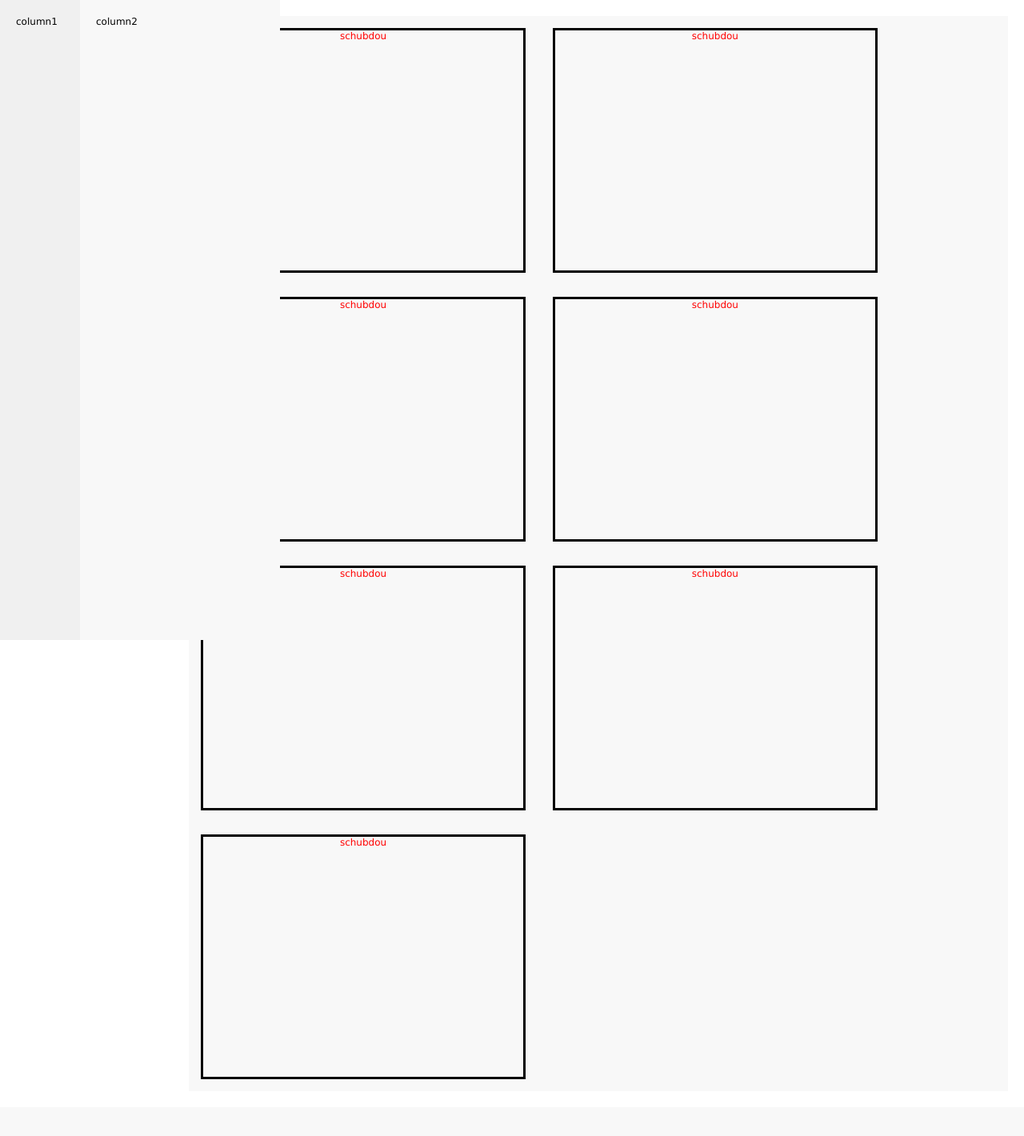
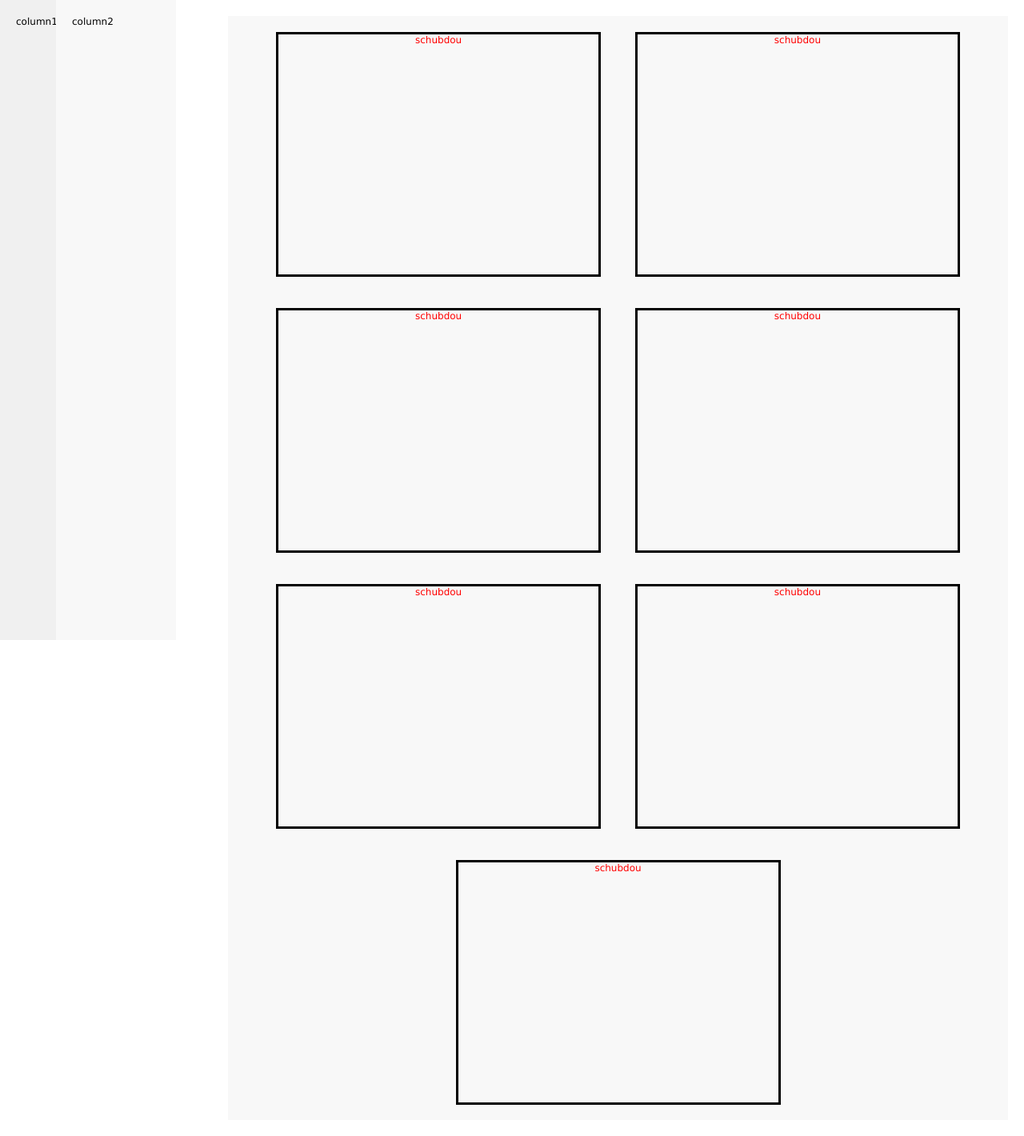
Before and after one commit to leonbattista/arkiwidjango, a Django app: page / in a window 1280 px wide. Shown: the whole page at 80% size. Before the commit the page ends 1349 px from the top, so only its background shows below. Run offline with Django 3.2, Linux system fonts and the light colour scheme; parts of the project's set-up code (start-up, migrations or seed data) failed here and were passed over; some libraries are stand-ins or nearby versions.

Commit message:
continuing on playing js css

```diff
--- a/app/static/app/css/style.css
+++ b/app/static/app/css/style.css
@@ -29,7 +29,6 @@ position: fixed;
 top:0px;
 bottom:0px;
 left:0px;
-width:100px;
 background:#F0F0F0;
 }
 
@@ -42,9 +41,7 @@ position: fixed;
 top:0px;
 bottom:0px;
 left:100px;
-width:250px;
 display: inline-block;
-margin-right:20px;
 background:#F8F8F8;
 }
 
@@ -56,15 +53,15 @@ margin:20px;
 color:red;
 float:right;
 margin:20px;
-width:80%; /* to change with javascript */
 background:#F8F8F8;
+text-align: center;
 }
 
-#column3 p {
+.project {
 border: solid black;
 display: inline-block;
 text-align: center;
-min-width:400px;
+width:400px;
 height:300px;
-margin:15px;
+margin:2%;
 }
--- /dev/null
+++ b/app/static/app/js/style.js
@@ -0,0 +1,45 @@
+//////////////////////////////// -- dynamic styles -- ///////////////////////////////////
+//get $scope of window width and change the width of a specific #id
+function elementWidth($scope) {
+
+    console.log("Window Width " + window.innerWidth);
+    console.log("Images per line " + Math.floor(window.innerWidth/400));
+
+    var
+    Elemcolumn1 = document.getElementById('column1'),
+    Elemcolumn2 = document.getElementById('column2'),
+    Elemcolumn3 = document.getElementById('column3'),
+
+    scopeElemcolumn1 = angular.element(Elemcolumn1).scope();
+    //scopeElemcolumn2 = angular.element(Elemcolumn2).scope();
+    //scopeElemcolumn3 = angular.element(Elemcolumn3).scope();
+
+    if (window.innerWidth >= 1500) {
+    console.log("window bigger than 1500 = " + window.innerWidth);
+    //scopeElemcolumn1.width = 100;
+    $scope.column1Width = 100;
+    $scope.column2Width = 250;
+    $scope.column3Width = window.innerWidth - 405;
+	}
+	else {
+	console.log("window smaler than 1500 = " + window.innerWidth);
+    $scope.column1Width = 70;
+    $scope.column2Width = 150;
+    $scope.column3Width = window.innerWidth - 305;
+	}
+
+    scopeElemcolumn1.$apply(function() {
+        Elemcolumn1.style.width = $scope.column1Width.toString() + 'px';
+        Elemcolumn2.style.left = $scope.column1Width.toString() + 'px';
+        Elemcolumn2.style.width = $scope.column2Width.toString() + 'px';
+        Elemcolumn3.style.width = $scope.column3Width.toString() + 'px';
+        console.log("col. widths: " + Elemcolumn1.style.width + " " + Elemcolumn2.style.width + " " + Elemcolumn3.style.width);
+
+    });
+
+}
+//first call of elementWidth when the dom is loaded
+document.addEventListener("DOMContentLoaded", elementWidth, false);
+
+//calling elementWidth on resize event
+window.onresize = elementWidth;
--- a/app/templates/app/base.html
+++ b/app/templates/app/base.html
@@ -17,7 +17,7 @@
 
 {% verbatim %}
 
-<div id="column1">
+<div id="column1" >
   <p>column1</p>
 </div>
 
@@ -26,13 +26,13 @@
 </div>
 
 <div id="column3" ng-controller="AppCtrl">
-  <p>{{ show }}</p>
-  <p>{{ show }}</p>
-  <p>{{ show }}</p>
-  <p>{{ show }}</p>
-  <p>{{ show }}</p>
-  <p>{{ show }}</p>
-  <p>{{ show }}</p>
+  <p class="project" ng-style="{ color: getColor() }">{{ show }}</p>
+  <p class="project" ng-style="{ color: getColor() }">{{ show }}</p>
+  <p class="project" ng-style="{ color: getColor() }">{{ show }}</p>
+  <p class="project" ng-style="{ color: getColor() }">{{ show }}</p>
+  <p class="project" ng-style="{ color: getColor() }">{{ show }}</p>
+  <p class="project" ng-style="{ color: getColor() }">{{ show }}</p>
+  <p class="project" ng-style="{ color: getColor() }">{{ show }}</p>
 </div>
 
 {% endverbatim %}
@@ -40,6 +40,7 @@
 
 <script src="https://ajax.googleapis.com/ajax/libs/angularjs/1.2.10/angular.min.js"></script>
 <script src="{% static 'app/js/controllers.js' %}"></script>
+<script src="{% static 'app/js/style.js' %}"></script>
 
 </body>
 
--- /dev/null
+++ b/media/arkiwi/json/menus.json
@@ -0,0 +1,6 @@
+  [
+  {"name":"arKiwi", "link":"#"},
+  {"name":"search", "link":"#/search"},
+  {"name":"edit", "link":"#/edit"},
+  {"name":"tutorial", "link":"#/tutorial"}
+  ]
--- /dev/null
+++ b/media/arkiwi/json/searches.json
@@ -0,0 +1,5 @@
+  [
+  {"name":"arKiwi", "link":"#"},
+  {"name":"search", "link":"#/search"},
+  {"name":"edit", "link":"#/edit"}
+  ]
```
Also changed, not shown: media/arkiwi/json/images.json (added, +10 -0 lines), app/static/app/js/controllers.js (line endings or trailing spaces), media/arkiwi/images/1.jpg (added), media/arkiwi/images/2.jpg (added), media/arkiwi/images/3.jpg (added), media/arkiwi/images/4.jpg (added), media/arkiwi/images/5.jpg (added), media/arkiwi/images/6.jpg (added), media/arkiwi/images/7.jpg (added), media/arkiwi/images/8.jpg (added), media/arkiwi/images/arkiwi.png (added).
